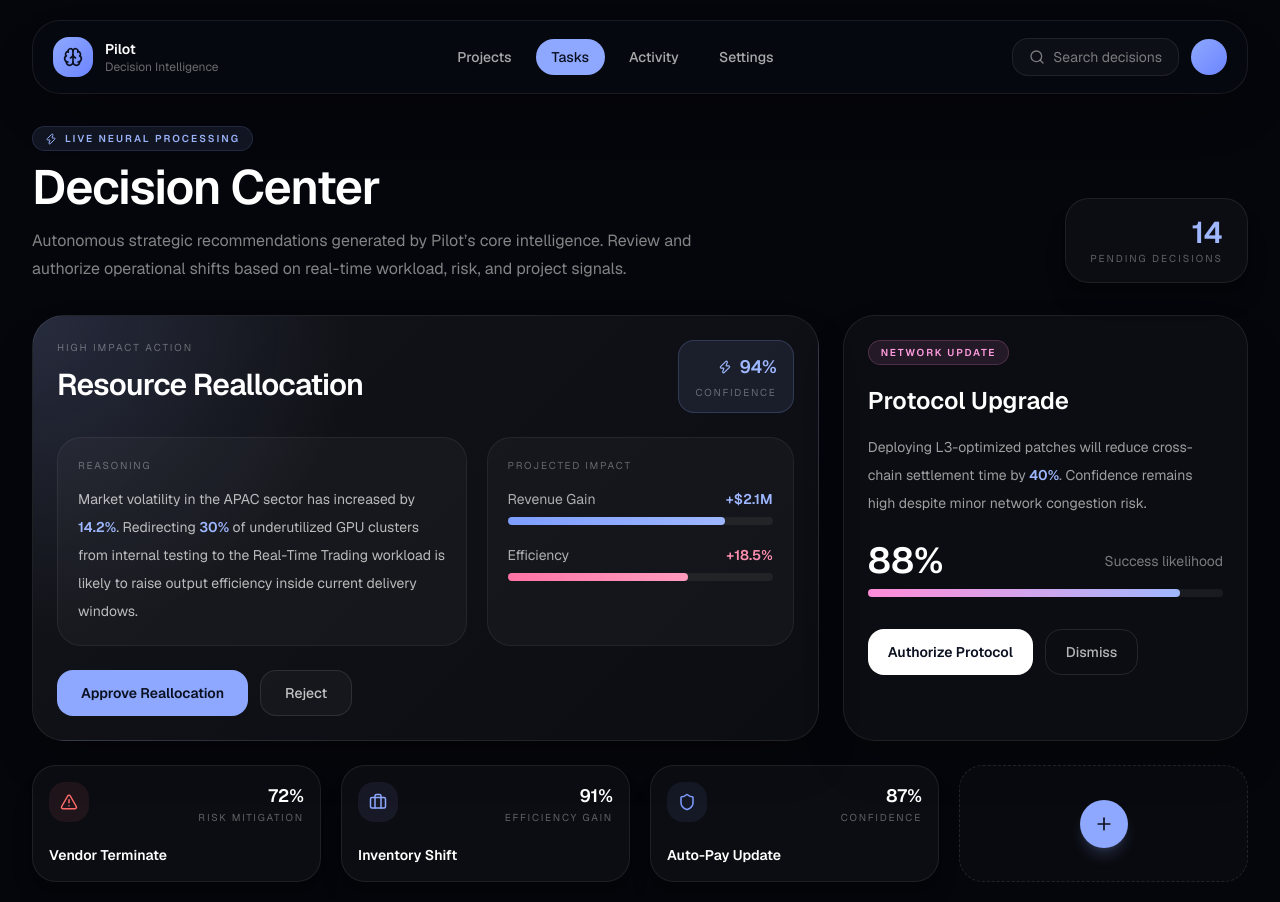
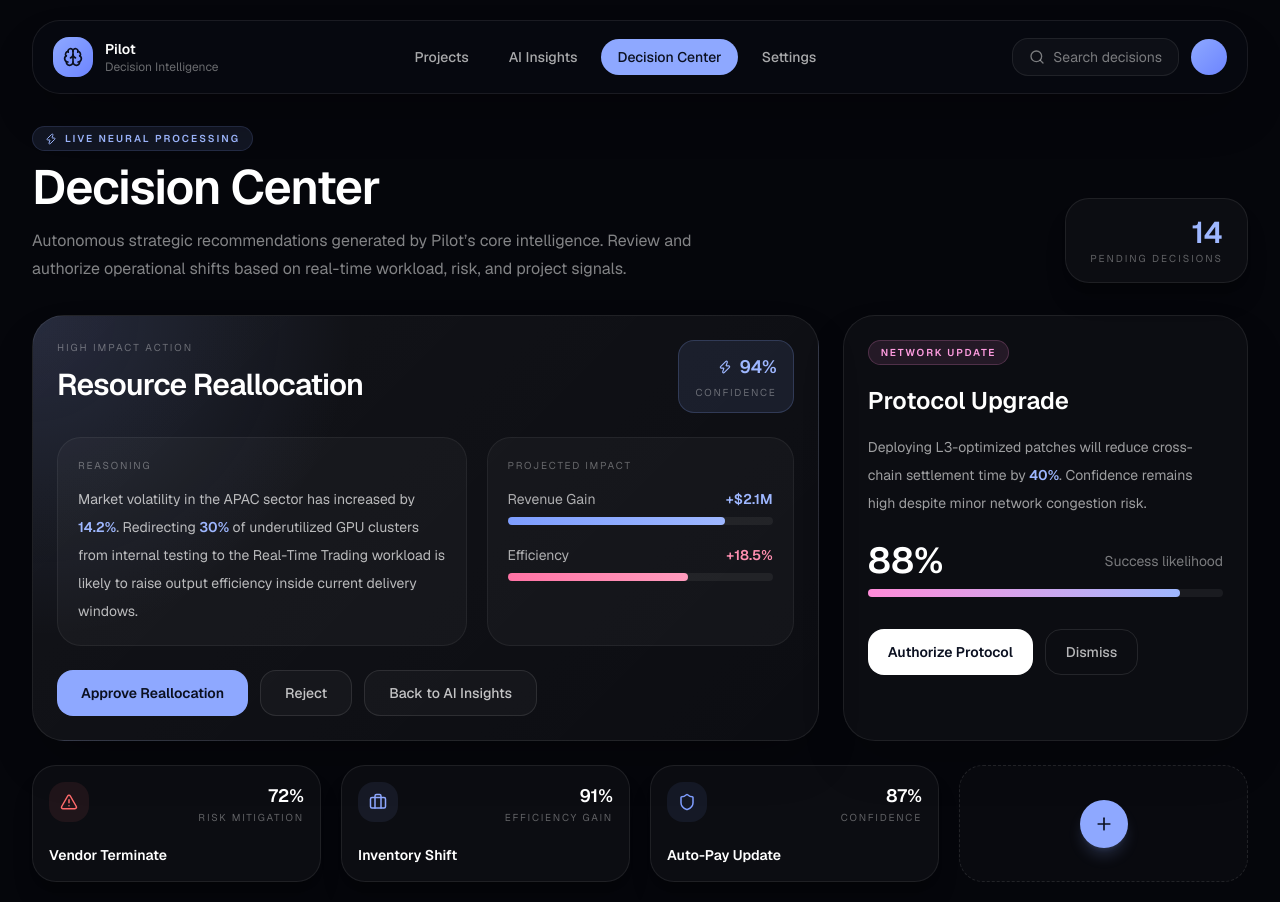
Before and after one commit to lindajerbi58-create/pilot, a Next.js app: page /decision-center in a window 1280 px wide. Built offline with nearby package versions, Linux system fonts and the light colour scheme.

Commit message:
feat(nav): add navigation between AI insights and decision center

```diff
--- a/app/decision-center/page.tsx
+++ b/app/decision-center/page.tsx
@@ -10,7 +10,7 @@ import {
   Users,
   Zap,
 } from "lucide-react";
-
+import Link from "next/link";
 function SidebarItem({
   label,
   active = false,
@@ -84,12 +84,22 @@ export default function DecisionCenterPage() {
               <p className="text-xs text-white/40">Decision Intelligence</p>
             </div>
           </div>
+<nav className="hidden items-center gap-2 md:flex">
+  <Link href="/dashboard">
+    <SidebarItem label="Projects" />
+  </Link>
 
-          <nav className="hidden items-center gap-2 md:flex">
-            <SidebarItem label="Projects" />
-            <SidebarItem label="Tasks" active />
-            <SidebarItem label="Activity" />
+  <Link href="/ai-insights">
+    <SidebarItem label="AI Insights" />
+  </Link>
+
+  <Link href="/decision-center">
+    <SidebarItem label="Decision Center" active />
+  </Link>
+
+  <Link href="/settings">
     <SidebarItem label="Settings" />
+  </Link>
 </nav>
 
           <div className="flex items-center gap-3">
@@ -201,9 +211,17 @@ export default function DecisionCenterPage() {
   <button className="rounded-2xl bg-[#8ea8ff] px-6 py-3 text-sm font-semibold text-[#0b1020] transition hover:brightness-110">
     Approve Reallocation
   </button>
+
   <button className="rounded-2xl border border-white/10 bg-white/[0.03] px-6 py-3 text-sm font-medium text-white/75 transition hover:bg-white/[0.05] hover:text-white">
     Reject
   </button>
+
+  <Link
+    href="/ai-insights"
+    className="rounded-2xl border border-white/10 bg-white/[0.03] px-6 py-3 text-sm font-medium text-white/75 transition hover:bg-white/[0.05] hover:text-white"
+  >
+    Back to AI Insights
+  </Link>
 </div>
           </div>
 
```
Lines whose indentation alone changed are shown as unchanged.
